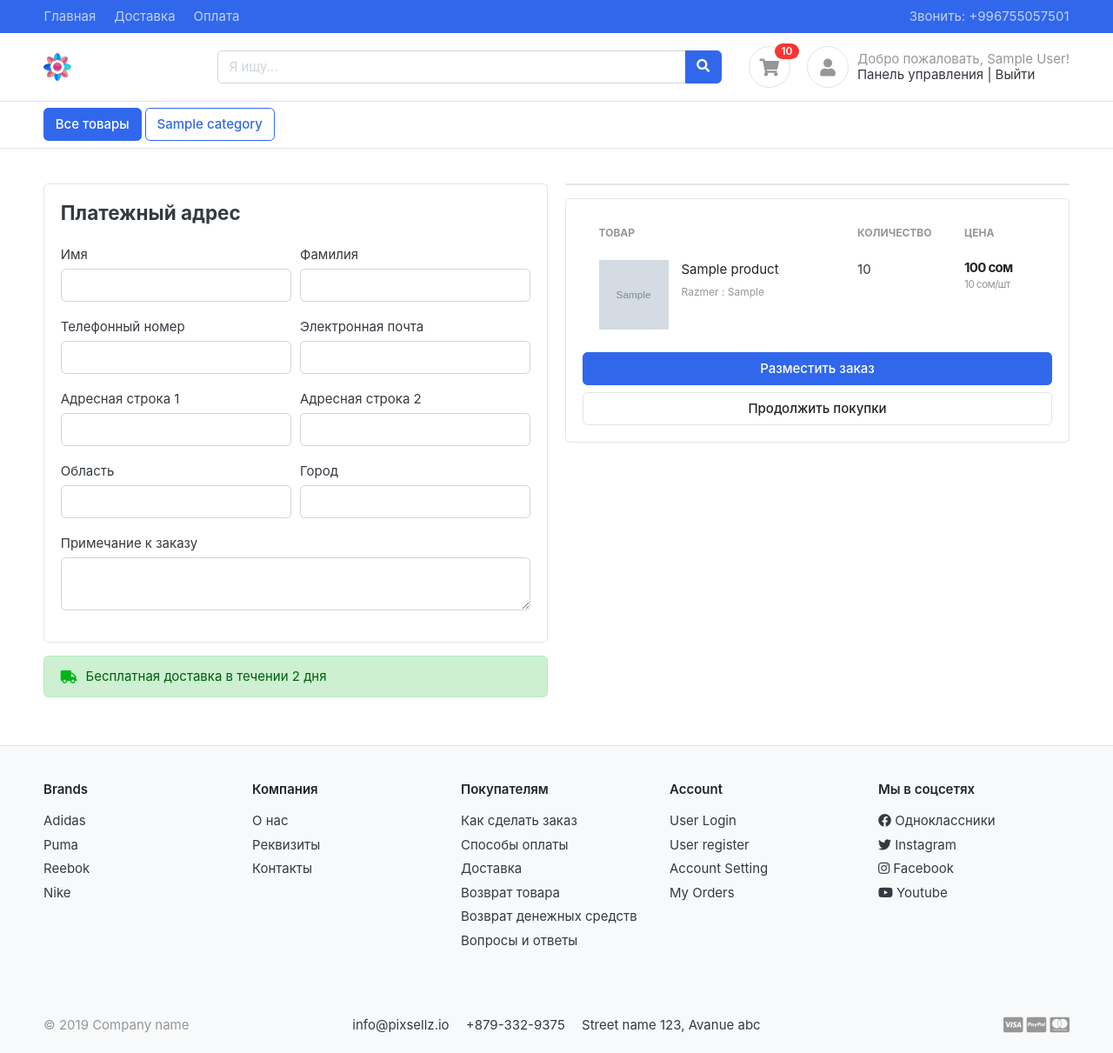
After one commit to akhmadakhmedov/e-commerce, a Django app: page /cart/checkout/ in a window 1280 px wide. The commit adds this page. Shown: the whole page at 87% size. Run offline with Django 3.2, Linux system fonts and the light colour scheme; a user stored in the database is signed in; tables that the repository leaves empty hold one stand-in row (values such as "Sample post"); grey boxes marked "Sample" are stand-in pictures; some libraries are stand-ins or nearby versions; some web fonts are replaced.

Commit message:
cart and chekout pages handled

```diff
--- a/carts/context_processors.py
+++ b/carts/context_processors.py
@@ -8,7 +8,10 @@ def counter(request):
     else:
         try:
             cart = Cart.objects.filter(cart_id = _cart_id(request))
-            cart_items = CartItem.objects.all().filter(cart = cart[:1])
+            if request.user.is_authenticated:
+                cart_items = CartItem.objects.all().filter(user=request.user)
+            else:
+                cart_items = CartItem.objects.all().filter(cart=cart[:1])
             for cart_item in cart_items:
                 cart_count += cart_item.quantity
         except Cart.DoesNotExist:
--- a/carts/models.py
+++ b/carts/models.py
@@ -1,4 +1,4 @@
-
+from accounts.models import Account
 from store.models import Product, Variation
 from django.db import models
 
@@ -12,9 +12,10 @@ class Cart(models.Model):
         return self.cart_id
 
 class CartItem(models.Model):
+    user             = models.ForeignKey(Account, on_delete=models.CASCADE, null=True)
     product          = models.ForeignKey(Product, on_delete=models.CASCADE)
     variations       = models.ManyToManyField(Variation, blank=True)
-    cart             = models.ForeignKey(Cart, on_delete=models.CASCADE)
+    cart             = models.ForeignKey(Cart, on_delete=models.CASCADE, null=True)
     quantity         = models.IntegerField()
     is_active        = models.BooleanField(default=True)
 
--- a/carts/urls.py
+++ b/carts/urls.py
@@ -7,6 +7,6 @@ urlpatterns = [
     path('add_cart/<int:product_id>/', views.add_cart, name='add_cart'),
     path('remove_cart/<int:product_id>/<int:cart_item_id>/', views.remove_cart, name='remove_cart'),
     path('remove_cart_item/<int:product_id>/<int:cart_item_id>/', views.remove_cart_item, name='remove_cart_item'),
-
+    path('checkout/', views.checkout, name='checkout'),
 
     ]
--- a/carts/views.py
+++ b/carts/views.py
@@ -3,6 +3,7 @@ from django.shortcuts import get_object_or_404, redirect, render
 from store.models import Product, Variation
 from .models import Cart, CartItem
 from django.http import HttpResponse
+from django.contrib.auth.decorators import login_required
 
 def _cart_id(request):
     cart = request.session.session_key
@@ -11,74 +12,130 @@ def _cart_id(request):
     return cart
 
 def add_cart(request, product_id):
+    current_user = request.user
     product = Product.objects.get(id = product_id) # get the product
-    product_variation = []
-    if request.method == 'POST':
-        for item in request.POST:
-            key = item
-            value = request.POST[key]
+    # if the user is authenticated
+    if current_user.is_authenticated:
+            product_variation = []
+            if request.method == 'POST':
+                for item in request.POST:
+                    key = item
+                    value = request.POST[key]
 
-            try:
-                variation = Variation.objects.get(product=product, variation_category__iexact = key, variation_value__iexact = value)
-                product_variation.append(variation)
-            except:
-                pass
+                    try:
+                        variation = Variation.objects.get(product=product, variation_category__iexact = key, variation_value__iexact = value)
+                        product_variation.append(variation)
+                    except:
+                        pass
+
+            is_cart_item_exists = CartItem.objects.filter(product=product, user = current_user).exists()
+            if is_cart_item_exists:
+                cart_item = CartItem.objects.filter(product = product, user = current_user)
+                ex_var_list = []
+                id = []
+                for item in cart_item:
+                    existing_variation = item.variations.all()
+                    ex_var_list.append(list(existing_variation))
+                    id.append(item.id)
+
+                if product_variation in ex_var_list:
+                    # increase cart item quantity
+                    index = ex_var_list.index(product_variation)
+                    item_id = id[index]
+                    item = CartItem.objects.get(product = product, id=item_id)
+                    item.quantity += 1
+                    item.save()
+
+                else:
+                    item = CartItem.objects.create(product=product, quantity = 1, user = current_user)
+                    if len(product_variation) > 0:
+                        item.variations.clear()
+                        item.variations.add(*product_variation)
+                    item.save()
+            else:
+                cart_item = CartItem.objects.create(
+                    product = product,
+                    quantity = 1,
+                    user = current_user,
+                )
+                if len(product_variation) > 0:
+                    cart_item.variations.clear()
+                    cart_item.variations.add(*product_variation)
+                cart_item.save()
+            return redirect('cart')
+    # if the user is not authenticated
+    else:
+        product_variation = []
+        if request.method == 'POST':
+            for item in request.POST:
+                key = item
+                value = request.POST[key]
+
+                try:
+                    variation = Variation.objects.get(product=product, variation_category__iexact = key, variation_value__iexact = value)
+                    product_variation.append(variation)
+                except:
+                    pass
 
 
 
-    try:
-        cart = Cart.objects.get(cart_id = _cart_id(request)) # get the cart using the cart_id present in the session
-    except Cart.DoesNotExist:
-        cart = Cart.objects.create(
-            cart_id = _cart_id(request)
-        )
-    cart.save()
+        try:
+            cart = Cart.objects.get(cart_id = _cart_id(request)) # get the cart using the cart_id present in the session
+        except Cart.DoesNotExist:
+            cart = Cart.objects.create(
+                cart_id = _cart_id(request)
+            )
+        cart.save()
 
-    is_cart_item_exists = CartItem.objects.filter(product=product, cart=cart).exists()
-    if is_cart_item_exists:
-        cart_item = CartItem.objects.filter(product = product, cart = cart)
-        # existing variations -> database
-        # current variation -> product_variation
-        # item id -> database
-        ex_var_list = []
-        id = []
-        for item in cart_item:
-            existing_variation = item.variations.all()
-            ex_var_list.append(list(existing_variation))
-            id.append(item.id)
-        print(ex_var_list)
+        is_cart_item_exists = CartItem.objects.filter(product=product, cart=cart).exists()
+        if is_cart_item_exists:
+            cart_item = CartItem.objects.filter(product = product, cart = cart)
+            # existing variations -> database
+            # current variation -> product_variation
+            # item id -> database
+            ex_var_list = []
+            id = []
+            for item in cart_item:
+                existing_variation = item.variations.all()
+                ex_var_list.append(list(existing_variation))
+                id.append(item.id)
+            print(ex_var_list)
 
-        if product_variation in ex_var_list:
-            # increase cart item quantity
-            index = ex_var_list.index(product_variation)
-            item_id = id[index]
-            item = CartItem.objects.get(product = product, id=item_id)
-            item.quantity += 1
-            item.save()
+            if product_variation in ex_var_list:
+                # increase cart item quantity
+                index = ex_var_list.index(product_variation)
+                item_id = id[index]
+                item = CartItem.objects.get(product = product, id=item_id)
+                item.quantity += 1
+                item.save()
 
+            else:
+                item = CartItem.objects.create(product=product, quantity = 1, cart=cart)
+                if len(product_variation) > 0:
+                    item.variations.clear()
+                    item.variations.add(*product_variation)
+                item.save()
         else:
-            item = CartItem.objects.create(product=product, quantity = 1, cart=cart)
+            cart_item = CartItem.objects.create(
+                product = product,
+                quantity = 1,
+                cart = cart,
+            )
             if len(product_variation) > 0:
-                item.variations.clear()
-                item.variations.add(*product_variation)
-            item.save()
-    else:
-        cart_item = CartItem.objects.create(
-            product = product,
-            quantity = 1,
-            cart = cart,
-        )
-        if len(product_variation) > 0:
-            cart_item.variations.clear()
-            cart_item.variations.add(*product_variation)
-        cart_item.save()
-    return redirect('cart')
+                cart_item.variations.clear()
+                cart_item.variations.add(*product_variation)
+            cart_item.save()
+        return redirect('cart')
 
 def remove_cart(request, product_id, cart_item_id):
-    cart = Cart.objects.get(cart_id = _cart_id(request))
+
     product = get_object_or_404(Product, id=product_id)
     try:
-        cart_item = CartItem.objects.get(product=product, cart=cart, id = cart_item_id)
+        if request.user.is_authenticated:
+            cart_item = CartItem.objects.get(product=product, user=request.user, id = cart_item_id)
+        else:
+            cart = Cart.objects.get(cart_id = _cart_id(request))
+            cart_item = CartItem.objects.get(product=product, cart=cart, id = cart_item_id)
         if cart_item.quantity > 1:
             cart_item.quantity -= 1
             cart_item.save()
@@ -89,9 +146,13 @@ def remove_cart(request, product_id, cart_item_id):
     return redirect('cart')
 
 def remove_cart_item(request, product_id, cart_item_id):
-    cart = Cart.objects.get(cart_id = _cart_id(request))
+
     product = get_object_or_404(Product, id=product_id)
-    cart_item = CartItem.objects.get(product=product, cart=cart, id=cart_item_id)
+    if request.user.is_authenticated:
+        cart_item = CartItem.objects.get(product=product, user=request.user, id=cart_item_id)
+    else:
+        cart = Cart.objects.get(cart_id = _cart_id(request))
+        cart_item = CartItem.objects.get(product=product, cart=cart, id=cart_item_id)
     cart_item.delete()
     return redirect('cart')
 
@@ -99,8 +160,11 @@ def cart(request, total=0, quantity=0, cart_items=None):
     try:
         delivery_fee = 0
         grand_total = 0
-        cart = Cart.objects.get(cart_id=_cart_id(request))
-        cart_items = CartItem.objects.filter(cart=cart, is_active=True)
+        if request.user.is_authenticated:
+            cart_items = CartItem.objects.filter(user=request.user, is_active=True)
+        else:
+            cart = Cart.objects.get(cart_id=_cart_id(request))
+            cart_items = CartItem.objects.filter(cart=cart, is_active=True)
         for cart_item in cart_items:
             total += (cart_item.product.price * cart_item.quantity)
             quantity += cart_item.quantity
@@ -121,3 +185,34 @@ def cart(request, total=0, quantity=0, cart_items=None):
         'grand_total': grand_total,
         }
     return render(request, 'store/cart.html', context)
+
+@login_required(login_url='login')
+def checkout(request, total=0, quantity=0, cart_items=None):
+    try:
+        delivery_fee = 0
+        grand_total = 0
+        if request.user.is_authenticated:
+            cart_items = CartItem.objects.filter(user=request.user, is_active=True)
+        else:
+            cart = Cart.objects.get(cart_id=_cart_id(request))
+            cart_items = CartItem.objects.filter(cart=cart, is_active=True)
+        for cart_item in cart_items:
+            total += (cart_item.product.price * cart_item.quantity)
+            quantity += cart_item.quantity
+
+        if total >= 800:
+            delivery_fee = 0
+        else:
+            delivery_fee = 150
+        grand_total = delivery_fee + total
+    except ObjectDoesNotExist:
+        pass # ignore for now
+
+    context = {
+        'total': total,
+        'quantity': quantity,
+        'cart_items': cart_items,
+        'delivery_fee': delivery_fee,
+        'grand_total': grand_total,
+        }
+    return render(request, 'store/checkout.html', context)
--- a/templates/store/cart.html
+++ b/templates/store/cart.html
@@ -83,7 +83,7 @@
 </table>
 
 <div class="card-body border-top">
-	<a href="" class="btn btn-primary float-md-right"> Купить <i class="fa fa-chevron-right"></i> </a>
+	<a href="{% url 'checkout' %}" class="btn btn-primary float-md-right"> Купить <i class="fa fa-chevron-right"></i> </a>
 	<a href="{% url 'store' %}" class="btn btn-outline-primary"> <i class="fa fa-chevron-left"></i> Продолжить покупки </a>
 </div>
 </div> <!-- card.// -->
--- /dev/null
+++ b/templates/store/checkout.html
@@ -0,0 +1,150 @@
+{% extends "base.html" %}
+
+{% block content %}
+{% load static %}
+
+<!-- ========================= SECTION CONTENT ========================= -->
+<section class="section-content padding-y">
+<div class="container">
+<div class="row">
+	<main class="col-md-6">
+<div class="card">
+    <div class='card-body'>
+        <h4 class='card-title mb-4'>Платежный адрес</h4>
+        <form action="" method="POST">{% csrf_token %}
+        <div class="form-row">
+                <div class='col form-group'>
+                    <label for="">Имя</label>
+                    <input type="text" name='name' class='form-control' required>
+                </div>
+                <div class='col form-group'>
+                    <label for="">Фамилия</label>
+                    <input type="text" name='surname' class='form-control' required>
+                </div>
+            </div>
+            <div class="form-row">
+                <div class='col form-group'>
+                    <label for="">Телефонный номер</label>
+                    <input type="text" name='phone_number' class='form-control' required>
+                </div>
+                <div class='col form-group'>
+                    <label for="">Электронная почта</label>
+                    <input type="email" name='email' class='form-control'>
+                </div>
+            </div>
+            <div class="form-row">
+                <div class='col form-group'>
+                    <label for="">Адресная строка 1</label>
+                    <input type="text" name='address_line_1' class='form-control' required>
+                </div>
+                <div class='col form-group'>
+                    <label for="">Адресная строка 2</label>
+                    <input type="text" name='address_line_2' class='form-control'>
+                </div>
+            </div>
+            <div class="form-row">
+                <div class='col form-group'>
+                    <label for="">Область</label>
+                    <input type='text' name='state' class='form-control' required>
+                </div>
+                <div class='col form-group'>
+                    <label for="">Город</label>
+                    <input type='text' name='city' class='form-control' required>
+                </div>
+            </div>
+
+            <div class="form-row">
+                <div class='col form-group'>
+                    <label for="">Примечание к заказу</label>
+                    <textarea class="form-control" name="order_note" rows="2"></textarea>
+                </div>
+
+            </div>
+    </div>
+
+
+
+</div> <!-- card.// -->
+
+<div class="alert alert-success mt-3">
+	<p class="icontext"><i class="icon text-success fa fa-truck"></i> Бесплатная доставка в течении 2 дня</p>
+</div>
+
+	</main> <!-- col.// -->
+	<aside class="col-md-6">
+		<div class="card mb-3">
+			<!--- <div class="card-body">
+			 <form>
+				<div class="form-group">
+					<label>Have coupon?</label>
+					<div class="input-group">
+						<input type="text" class="form-control" name="" placeholder="Coupon code">
+						<span class="input-group-append">
+							<button class="btn btn-primary">Apply</button>
+						</span>
+					</div>
+				</div>
+			</form>
+			</div> -->
+		</div>  <!-- card .// -->
+		<div class="card">
+			<div class="card-body">
+                <table class="table table-borderless table-shopping-cart">
+                    <thead class="text-muted">
+                    <tr class="small text-uppercase">
+                    <th scope="col">Товар</th>
+                    <th scope="col" width="120">Количество</th>
+                    <th scope="col" width="120">Цена</th>
+                    </tr>
+                    </thead>
+                    <tbody>
+                    {% for cart_item in cart_items %}
+                    <tr>
+                        <td>
+                            <figure class="itemside">
+                                <div class="aside"><a href="{{ cart_item.product.get_url }}"><img src="{{ cart_item.product.images.url }}" class="img-sm"></a></div>
+                                <figcaption class="info">
+                                    <a href="{{ cart_item.product.get_url }}" class="title text-dark">{{ cart_item.product.product_name }}</a>
+                                    <p class="text-muted small">
+                                        {% if cart_item.variations.all %}
+                                            {% for item in cart_item.variations.all %}
+                                                {{ item.variation_category | capfirst}} : {{ item.variation_value | capfirst}}<br>
+
+                                            {% endfor %}
+                                        {% endif %}
+                                    </p>
+                                </figcaption>
+                            </figure>
+                        </td>
+                        <td>
+                            <label for="">{{cart_item.quantity}}</label>
+                        </td>
+            <td>
+            <div class="price-wrap">
+                <var class="price">{{ cart_item.sub_total }} сом</var>
+                <small class="text-muted">{{ cart_item.product.price }} сом/шт </small>
+            </div> <!-- price-wrap .// -->
+            </td>
+            </tr>
+            {% endfor %}
+
+        </tbody>
+        </table>
+            <button type='submit' name='submit' class='btn btn-primary btn-block'>Разместить заказ</button>
+            <a href="{% url 'store' %}" class='btn btn-light btn-block'> Продолжить покупки </a>
+            </form>
+			</div> <!-- card-body.// -->
+		</div>  <!-- card .// -->
+
+	</aside> <!-- col.// -->
+</div>
+
+</div> <!-- container .//  -->
+</section>
+<!-- ========================= SECTION CONTENT END// ========================= -->
+
+<!-- ========================= SECTION  ========================= -->
+
+<!-- ========================= SECTION  END// ========================= -->
+
+{% endblock content %}
```
Also changed, not shown: accounts/views.py (+52 -3 lines), carts/migrations/0003_auto_20210602_0802.py (added).
